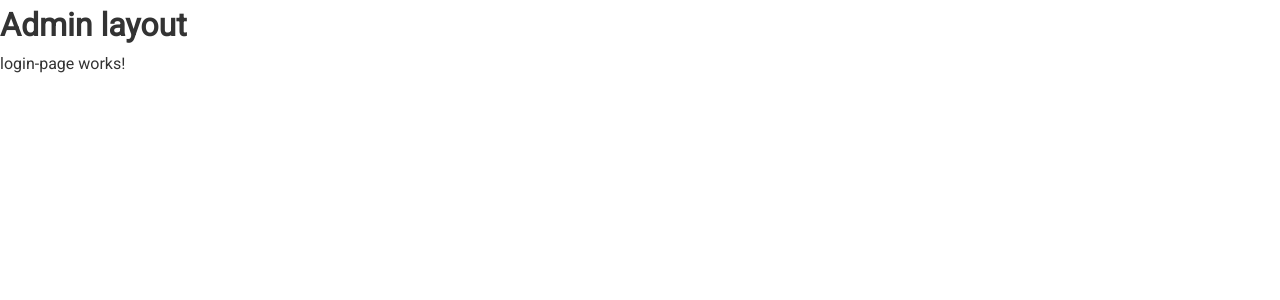
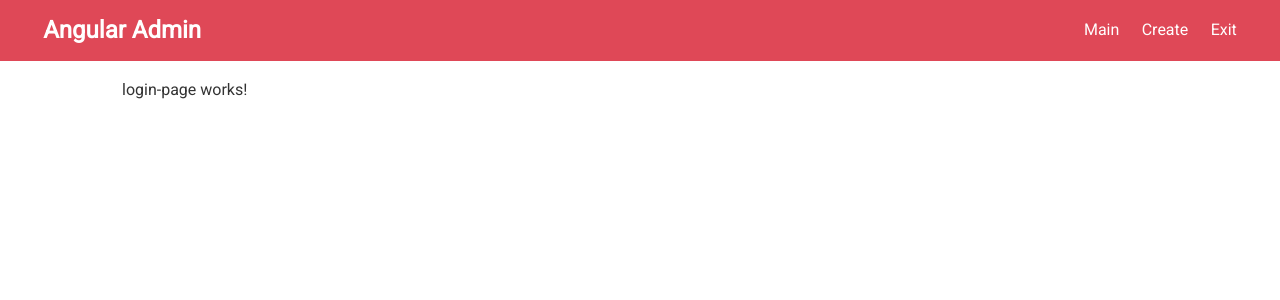
Before and after one commit to Bluesman66/angular-blog, an Angular app: page /admin/login in a window 1280 px wide. Shown: the top 300 px of the page. Built offline with nearby package versions, Linux system fonts and the light colour scheme.

Commit message:
6. Структура admin layout

```diff
--- a/src/app/admin/shared/components/admin-layout/admin-layout.component.html
+++ b/src/app/admin/shared/components/admin-layout/admin-layout.component.html
@@ -1,2 +1,21 @@
-<h1>Admin layout</h1>
-<router-outlet></router-outlet>
+<nav class="navbar bg-primary">
+	<h1>
+		<a routerLink="/">Angular Admin</a>
+	</h1>
+
+	<ul>
+		<li routerLinkActive="active">
+			<a [routerLink]="['/admin', 'dashboard']">Main</a>
+		</li>
+		<li routerLinkActive="active">
+			<a [routerLink]="['/admin', 'create']">Create</a>
+		</li>
+		<li>
+			<a href="#" (click)="logout($event)">Exit</a>
+		</li>
+	</ul>
+</nav>
+
+<div class="container">
+	<router-outlet></router-outlet>
+</div>
--- a/src/app/admin/shared/components/admin-layout/admin-layout.component.ts
+++ b/src/app/admin/shared/components/admin-layout/admin-layout.component.ts
@@ -1,15 +1,18 @@
-import { Component, OnInit } from '@angular/core';
+import { Component, OnInit } from "@angular/core";
+import { Router } from "@angular/router";
 
 @Component({
-  selector: 'app-admin-layout',
-  templateUrl: './admin-layout.component.html',
-  styleUrls: ['./admin-layout.component.scss']
+	selector: "app-admin-layout",
+	templateUrl: "./admin-layout.component.html",
+	styleUrls: ["./admin-layout.component.scss"],
 })
 export class AdminLayoutComponent implements OnInit {
+	constructor(private router: Router) {}
 
-  constructor() { }
+	ngOnInit(): void {}
 
-  ngOnInit(): void {
-  }
-
+	logout(event: Event) {
+		event.preventDefault();
+		this.router.navigate(["/admin", "login"]);
+	}
 }
```
